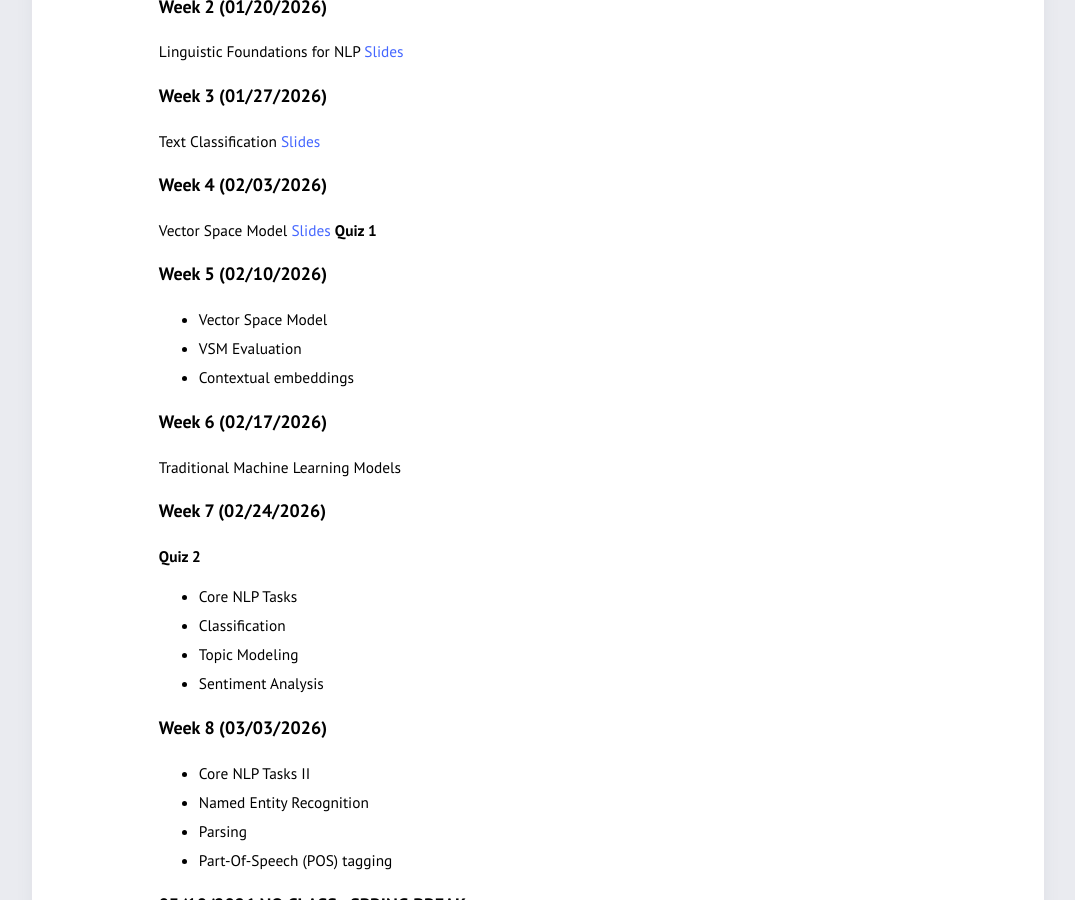
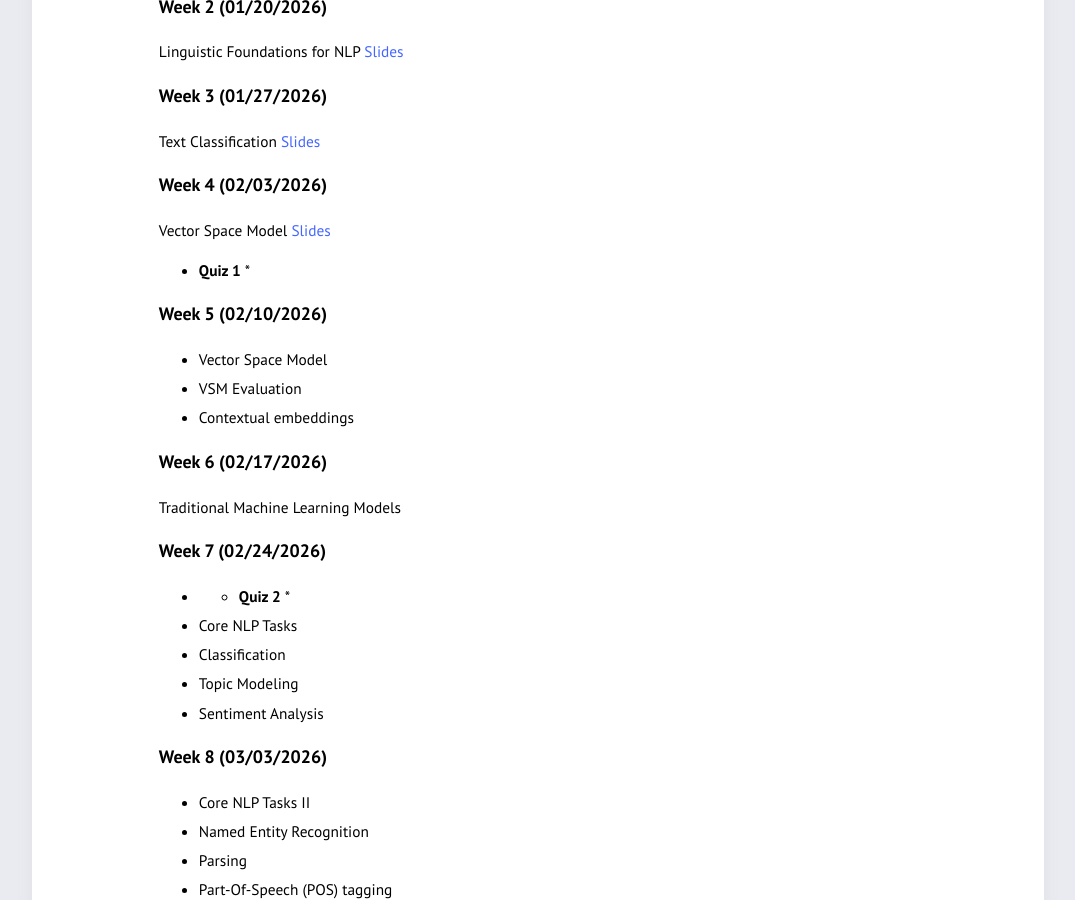
Before and after one commit to azirikly/nlu-gw26, a Jekyll site: the page built from syllabus.md, in a window 1280 px wide and 900 px high, scrolled down 433 px. Shown: the whole window, without its empty margins (102-1177 px from the left). Built offline with Jekyll 4.4.1, drawn with Linux system fonts in a browser that asks for light colours.

```diff
--- a/syllabus.md
+++ b/syllabus.md
@@ -16,7 +16,7 @@ Text Classification [Slides](slides/Lecture3_NLU_Zirikly.pdf)
 
 ### Week 4 (02/03/2026)
 Vector Space Model [Slides](slides/Lecture4_NLU_Zirikly.pdf)
-**Quiz 1**
+* **Quiz 1** *
 
 ### Week 5 (02/10/2026)
 - Vector Space Model
@@ -27,7 +27,7 @@ Vector Space Model [Slides](slides/Lecture4_NLU_Zirikly.pdf)
 Traditional Machine Learning Models
 
 ### Week 7 (02/24/2026)
-**Quiz 2**
+- * **Quiz 2** *
 - Core NLP Tasks
 - Classification
 - Topic Modeling
```
